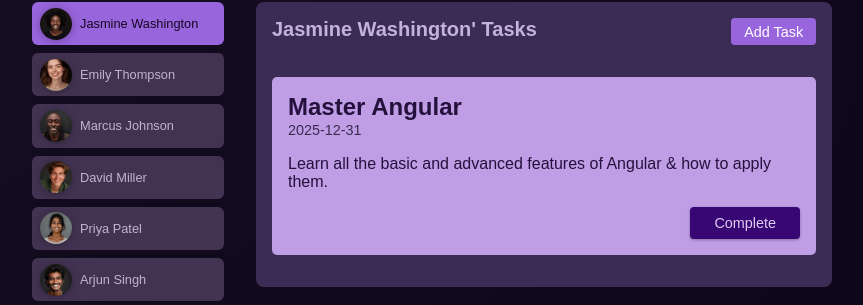
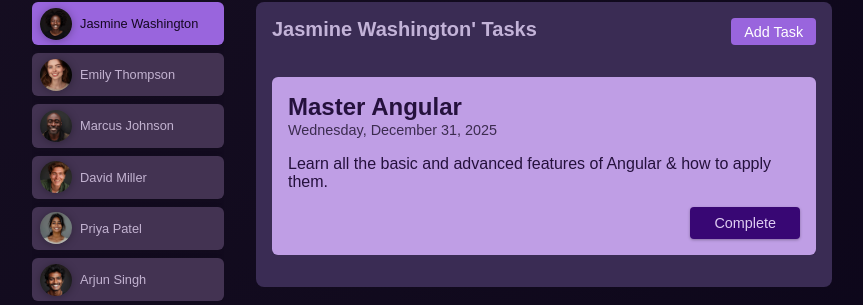
Before and after one commit to IyanTheekshana/AngularLearningProject, an Angular app: page / in a window 1280 px wide. Both pictures are taken after a click on the button "Jasmine Washington". Shown: the part 273-578 px from the top of the page, without its empty margins (208-1071 px from the left). Built offline with nearby package versions, Linux system fonts and the light colour scheme.

Commit message:
refactor code: ng-content, pipes

```diff
--- /dev/null
+++ b/src/app/shared/card/card.component.css
@@ -0,0 +1,5 @@
+div {
+  border-radius: 6px;
+  box-shadow: 0 1px 6px rgba(0, 0, 0, 0.1);
+  overflow: hidden;
+}
--- /dev/null
+++ b/src/app/shared/card/card.component.html
@@ -0,0 +1,3 @@
+<div>
+  <ng-content></ng-content>
+</div>
--- a/src/app/tasks/task/task.component.css
+++ b/src/app/tasks/task/task.component.css
@@ -2,7 +2,6 @@
   padding: 1rem;
   color: #25113d;
   background-color: #bf9ee5;
-    border-radius: 5px;
 }
 
 h2 {
--- a/src/app/tasks/task/task.component.html
+++ b/src/app/tasks/task/task.component.html
@@ -1,8 +1,10 @@
+<app-card>
   <article>
     <h2>{{ task().title }}</h2>
-  <time>{{ task().dueDate }}</time>
+    <time>{{ task().dueDate | date : "fullDate" }}</time>
     <p>{{ task().summary }}</p>
     <p class="actions">
       <button (click)="onComplete()">Complete</button>
     </p>
   </article>
+</app-card>
--- a/src/app/tasks/task/task.component.ts
+++ b/src/app/tasks/task/task.component.ts
@@ -1,12 +1,14 @@
-import { Component, EventEmitter, Output, input, output } from '@angular/core';
+import { Component, input, output } from '@angular/core';
 import { Task } from '../task.model';
+import { CardComponent } from '../../shared/card/card.component';
+import { DatePipe } from '@angular/common';
 
 @Component({
   selector: 'app-task',
   standalone: true,
-  imports: [],
   templateUrl: './task.component.html',
   styleUrl: './task.component.css',
+  imports: [CardComponent, DatePipe],
 })
 export class TaskComponent {
   task = input.required<Task>();
--- a/src/app/user/user.component.html
+++ b/src/app/user/user.component.html
@@ -1,6 +1,6 @@
-<div>
+<app-card>
   <button (click)="onSelectedUser()" [class.active]="selected()">
     <img [src]="imagePath()" [alt]="user().name" />
     <span>{{ user().name }}</span>
   </button>
-</div>
+</app-card>
--- a/src/app/user/user.component.ts
+++ b/src/app/user/user.component.ts
@@ -1,12 +1,13 @@
 import { Component, computed, input, output } from '@angular/core';
 import { User } from './user.model';
+import { CardComponent } from '../shared/card/card.component';
 
 @Component({
   selector: 'app-user',
   standalone: true,
-  imports: [],
   templateUrl: './user.component.html',
   styleUrl: './user.component.css',
+  imports: [CardComponent],
 })
 export class UserComponent {
   user = input.required<User>();
```
Also changed, not shown: src/app/shared/card/card.component.ts (added, +12 -0 lines). Lines whose indentation alone changed are shown as unchanged.
